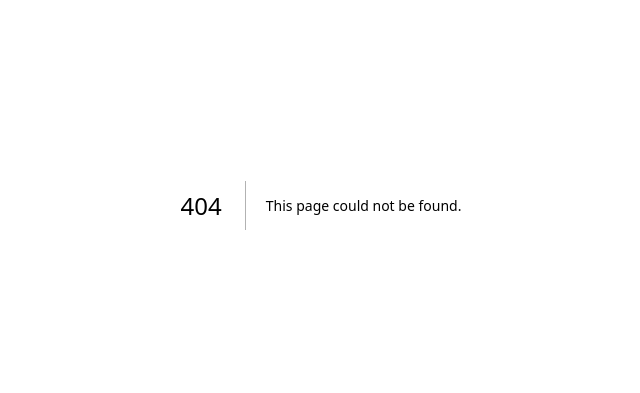
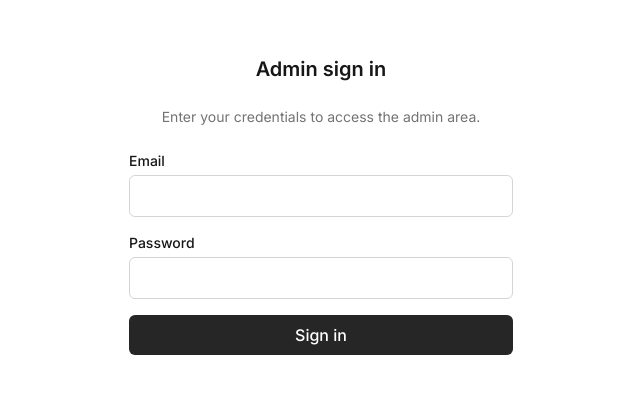
Before and after one commit to neetrino/goldcrest3d.com, a Next.js app: page /admin in a window 1280 px wide. Before the commit this address had no page. Shown: the part 195-588 px from the top of the page, without its empty margins (319-959 px from the left). Built offline with nearby package versions, Linux system fonts and the light colour scheme; no server answers.

Commit message:
Admin-i ejy exav

```diff
--- /dev/null
+++ b/src/app/admin/AdminLogoutButton.tsx
@@ -0,0 +1,20 @@
+"use client";
+
+import { signOut } from "next-auth/react";
+
+const LOGOUT_LABEL = "Log out";
+
+/**
+ * Logout button for Admin header. Signs out and redirects to /admin (sign-in form).
+ */
+export function AdminLogoutButton() {
+  return (
+    <button
+      type="button"
+      onClick={() => signOut({ callbackUrl: "/admin" })}
+      className="text-sm font-medium text-neutral-600 hover:text-neutral-900 dark:text-neutral-400 dark:hover:text-neutral-100 hover:underline underline-offset-4"
+    >
+      {LOGOUT_LABEL}
+    </button>
+  );
+}
--- /dev/null
+++ b/src/app/admin/AdminSignInGate.tsx
@@ -0,0 +1,108 @@
+"use client";
+
+import { signIn } from "next-auth/react";
+import { usePathname, useRouter } from "next/navigation";
+import { useState } from "react";
+
+const ERROR_MESSAGE = "Invalid email or password. Please try again.";
+
+/**
+ * Renders the admin sign-in form when there is no session.
+ * Shown inside admin layout so /admin and /admin/* never show admin UI before login.
+ */
+export function AdminSignInGate() {
+  const pathname = usePathname();
+  const router = useRouter();
+  const callbackUrl = pathname && pathname !== "/admin" ? pathname : "/admin/leads";
+  const [email, setEmail] = useState("");
+  const [password, setPassword] = useState("");
+  const [isSubmitting, setIsSubmitting] = useState(false);
+  const [error, setError] = useState(false);
+
+  async function handleSubmit(e: React.FormEvent<HTMLFormElement>) {
+    e.preventDefault();
+    setError(false);
+    setIsSubmitting(true);
+    const result = await signIn("credentials", {
+      email,
+      password,
+      callbackUrl,
+      redirect: false,
+    });
+    setIsSubmitting(false);
+    if (result?.error) {
+      setError(true);
+      return;
+    }
+    if (result?.ok) {
+      router.push(callbackUrl);
+      router.refresh();
+    }
+  }
+
+  return (
+    <div className="min-h-screen flex items-center justify-center bg-[var(--background)] p-4">
+      <div className="w-full max-w-sm space-y-6">
+        <h1 className="text-xl font-semibold text-center text-[var(--foreground)]">
+          Admin sign in
+        </h1>
+        <p className="text-sm text-center text-neutral-500">
+          Enter your credentials to access the admin area.
+        </p>
+        <form onSubmit={handleSubmit} className="space-y-4">
+          {error && (
+            <p
+              className="text-sm text-red-600 dark:text-red-400 bg-red-50 dark:bg-red-950/30 px-3 py-2 rounded-md"
+              role="alert"
+            >
+              {ERROR_MESSAGE}
+            </p>
+          )}
+          <div>
+            <label
+              htmlFor="admin-email"
+              className="block text-sm font-medium text-[var(--foreground)] mb-1"
+            >
+              Email
+            </label>
+            <input
+              id="admin-email"
+              name="email"
+              type="email"
+              autoComplete="email"
+              required
+              value={email}
+              onChange={(e) => setEmail(e.target.value)}
+              className="w-full border border-neutral-300 dark:border-neutral-600 rounded-md px-3 py-2 bg-[var(--background)] text-[var(--foreground)]"
+            />
+          </div>
+          <div>
+            <label
+              htmlFor="admin-password"
+              className="block text-sm font-medium text-[var(--foreground)] mb-1"
+            >
+              Password
+            </label>
+            <input
+              id="admin-password"
+              name="password"
+              type="password"
+              autoComplete="current-password"
+              required
+              value={password}
+              onChange={(e) => setPassword(e.target.value)}
+              className="w-full border border-neutral-300 dark:border-neutral-600 rounded-md px-3 py-2 bg-[var(--background)] text-[var(--foreground)]"
+            />
+          </div>
+          <button
+            type="submit"
+            disabled={isSubmitting}
+            className="w-full py-2 px-4 rounded-md bg-neutral-800 dark:bg-neutral-200 text-white dark:text-neutral-900 font-medium hover:opacity-90 disabled:opacity-50"
+          >
+            {isSubmitting ? "Signing in…" : "Sign in"}
+          </button>
+        </form>
+      </div>
+    </div>
+  );
+}
--- a/src/app/admin/layout.tsx
+++ b/src/app/admin/layout.tsx
@@ -1,12 +1,15 @@
 import Link from "next/link";
-import { redirect } from "next/navigation";
 import { auth } from "@/auth";
+import { AdminSignInGate } from "./AdminSignInGate";
+import { AdminLogoutButton } from "./AdminLogoutButton";
 
 export default async function AdminLayout({
   children,
 }: Readonly<{ children: React.ReactNode }>) {
   const session = await auth();
-  if (!session?.user) redirect("/api/auth/signin?callbackUrl=/admin");
+  if (!session?.user) {
+    return <AdminSignInGate />;
+  }
 
   return (
     <div className="min-h-screen bg-[var(--background)] text-[var(--foreground)]">
@@ -26,6 +29,7 @@ export default async function AdminLayout({
               Orders
             </Link>
           </div>
+          <AdminLogoutButton />
         </nav>
       </header>
       <main className="p-4">{children}</main>
--- /dev/null
+++ b/src/app/admin/page.tsx
@@ -0,0 +1,13 @@
+import { redirect } from "next/navigation";
+import { auth } from "@/auth";
+
+/**
+ * /admin — only redirect to Leads after confirmed session; otherwise sign-in.
+ */
+export default async function AdminPage() {
+  const session = await auth();
+  if (!session?.user) {
+    redirect("/auth/signin?callbackUrl=/admin/leads");
+  }
+  redirect("/admin/leads");
+}
--- /dev/null
+++ b/src/app/auth/signin/page.tsx
@@ -0,0 +1,107 @@
+"use client";
+
+import { signIn } from "next-auth/react";
+import { useSearchParams } from "next/navigation";
+import { Suspense, useState } from "react";
+
+const CREDENTIALS_ERROR = "CredentialsSignin";
+
+const ERROR_MESSAGE = "Invalid email or password. Please try again.";
+
+function AuthSignInForm() {
+  const searchParams = useSearchParams();
+  const callbackUrl = searchParams.get("callbackUrl") ?? "/admin";
+  const errorParam = searchParams.get("error");
+  const [email, setEmail] = useState("");
+  const [password, setPassword] = useState("");
+  const [isSubmitting, setIsSubmitting] = useState(false);
+
+  const showError = errorParam === CREDENTIALS_ERROR;
+
+  async function handleSubmit(e: React.FormEvent<HTMLFormElement>) {
+    e.preventDefault();
+    setIsSubmitting(true);
+    await signIn("credentials", {
+      email,
+      password,
+      callbackUrl,
+      redirect: true,
+    });
+    setIsSubmitting(false);
+  }
+
+  return (
+    <div className="w-full max-w-sm space-y-6">
+      <h1 className="text-xl font-semibold text-center text-[var(--foreground)]">
+        Admin sign in
+      </h1>
+      <form onSubmit={handleSubmit} className="space-y-4">
+        {showError && (
+          <p
+            className="text-sm text-red-600 dark:text-red-400 bg-red-50 dark:bg-red-950/30 px-3 py-2 rounded-md"
+            role="alert"
+          >
+            {ERROR_MESSAGE}
+          </p>
+        )}
+        <div>
+          <label
+            htmlFor="email"
+            className="block text-sm font-medium text-[var(--foreground)] mb-1"
+          >
+            Email
+          </label>
+          <input
+            id="email"
+            name="email"
+            type="email"
+            autoComplete="email"
+            required
+            value={email}
+            onChange={(e) => setEmail(e.target.value)}
+            className="w-full border border-neutral-300 dark:border-neutral-600 rounded-md px-3 py-2 bg-[var(--background)] text-[var(--foreground)]"
+          />
+        </div>
+        <div>
+          <label
+            htmlFor="password"
+            className="block text-sm font-medium text-[var(--foreground)] mb-1"
+          >
+            Password
+          </label>
+          <input
+            id="password"
+            name="password"
+            type="password"
+            autoComplete="current-password"
+            required
+            value={password}
+            onChange={(e) => setPassword(e.target.value)}
+            className="w-full border border-neutral-300 dark:border-neutral-600 rounded-md px-3 py-2 bg-[var(--background)] text-[var(--foreground)]"
+          />
+        </div>
+        <button
+          type="submit"
+          disabled={isSubmitting}
+          className="w-full py-2 px-4 rounded-md bg-neutral-800 dark:bg-neutral-200 text-white dark:text-neutral-900 font-medium hover:opacity-90 disabled:opacity-50"
+        >
+          {isSubmitting ? "Signing in…" : "Sign in"}
+        </button>
+      </form>
+    </div>
+  );
+}
+
+/**
+ * Admin sign-in page. Shows a safe error message on failed credentials.
+ * Proxy redirects unauthenticated /admin requests here with callbackUrl.
+ */
+export default function AuthSignInPage() {
+  return (
+    <div className="min-h-screen flex items-center justify-center bg-[var(--background)] p-4">
+      <Suspense fallback={<div className="text-[var(--foreground)]">Loading…</div>}>
+        <AuthSignInForm />
+      </Suspense>
+    </div>
+  );
+}
--- a/src/auth.ts
+++ b/src/auth.ts
@@ -11,7 +11,7 @@ import { prisma } from "@/lib/db";
 export const { handlers, auth, signIn, signOut } = NextAuth({
   session: { strategy: "jwt", maxAge: 30 * 24 * 60 * 60 },
   pages: {
-    signIn: "/api/auth/signin",
+    signIn: "/auth/signin",
   },
   providers: [
     Credentials({
--- a/src/proxy.ts
+++ b/src/proxy.ts
@@ -32,26 +32,37 @@ function isOverLimit(
   return entry.count > max;
 }
 
-/** Auth wrapper: redirect /admin to sign-in when not authenticated. */
+/** Auth wrapper: redirect /admin to sign-in when not authenticated. Never serve admin UI without auth. */
 const adminProtect = auth((req) => {
   const path = req.nextUrl.pathname;
   if (path.startsWith("/api/auth")) return NextResponse.next();
-  if (path.startsWith("/admin") && !req.auth) {
-    const signIn = new URL("/api/auth/signin", req.url);
-    signIn.searchParams.set("callbackUrl", path);
-    return NextResponse.redirect(signIn);
+  if (path.startsWith("/admin")) {
+    if (!req.auth) {
+      const signInUrl = new URL("/auth/signin", req.url);
+      signInUrl.searchParams.set("callbackUrl", path === "/admin" ? "/admin/leads" : path);
+      return NextResponse.redirect(signInUrl);
+    }
+    return NextResponse.next();
   }
   return NextResponse.next();
 });
 
 /**
- * Proxy runs at the network boundary — rate limiting for quote form, admin protection.
+ * Proxy runs at the network boundary — admin protection first, then rate limiting.
+ * Admin area is never opened without authentication (redirect to sign-in).
  */
 export async function proxy(req: NextRequest) {
+  const path = req.nextUrl.pathname;
+
+  const protectedResponse = await adminProtect(req, { params: Promise.resolve({}) });
+  const isRedirect =
+    protectedResponse instanceof Response &&
+    protectedResponse.status >= 300 &&
+    protectedResponse.status < 400;
+  if (isRedirect) return protectedResponse;
+
   const method = req.method;
-  const path = req.nextUrl.pathname;
   const ip = getClientIp(req);
-
   if (method === "POST" && path === "/") {
     if (
       isOverLimit(
@@ -65,7 +76,7 @@ export async function proxy(req: NextRequest) {
     }
   }
 
-  return adminProtect(req, { params: Promise.resolve({}) });
+  return protectedResponse instanceof Response ? protectedResponse : NextResponse.next();
 }
 
 export const config = {
```
Also changed, not shown: 1 other file (tests, documents, lock files or other folders).
